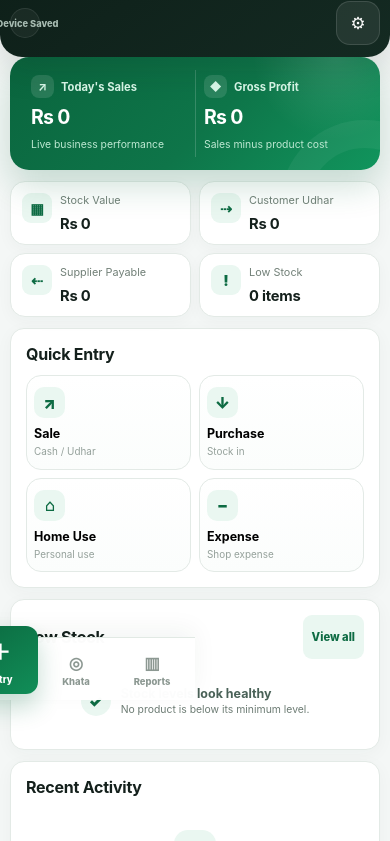
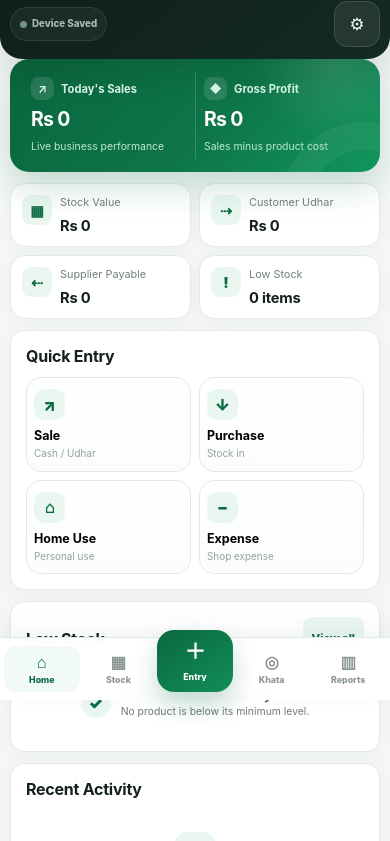
Before and after one commit to atifalhaditex-lang/master-super-store-assistant, a plain HTML site: page index.html in a window 390 px wide. Shown: the part 144-985 px from the top of the page. Drawn offline with Linux system fonts and the light colour scheme.

Commit message:
Add files via upload

```diff
--- a/index.html
+++ b/index.html
@@ -9,7 +9,7 @@
 <meta content="width=device-width, initial-scale=1.0, maximum-scale=1.0" name="viewport"/>
 <meta content="#0f172a" name="theme-color"/>
 <title>MASTER SUPER STORE</title>
-<link href="style.css?v=final-v8-clean" rel="stylesheet"/>
+<link href="style.css?v=mobile-screen-v9" rel="stylesheet"/>
 <link href="./manifest.webmanifest" rel="manifest"/>
 <meta content="#0b1220" name="theme-color"/>
 <meta content="yes" name="apple-mobile-web-app-capable"/>
@@ -184,7 +184,7 @@
 <script src="https://www.gstatic.com/firebasejs/10.12.2/firebase-app-compat.js"></script>
 <script src="https://www.gstatic.com/firebasejs/10.12.2/firebase-auth-compat.js"></script>
 <script src="https://www.gstatic.com/firebasejs/10.12.2/firebase-firestore-compat.js"></script>
-<script src="firebase-config.js?v=final-v8-clean"></script>
-<script src="app.js?v=final-v8-clean"></script>
+<script src="firebase-config.js?v=mobile-screen-v9"></script>
+<script src="app.js?v=mobile-screen-v9"></script>
 </body>
 </html>
--- a/service-worker.js
+++ b/service-worker.js
@@ -1,4 +1,4 @@
-const CACHE="mss-final-v8-clean";
+const CACHE="mss-mobile-screen-v9";
 const APP_SHELL=["./","./index.html","./style.css","./app.js","./firebase-config.js","./manifest.webmanifest","./icon-192.svg","./icon-512.svg"];
 
 self.addEventListener("install",event=>{
--- a/style.css
+++ b/style.css
@@ -993,3 +993,161 @@ input,select,textarea,button{max-width:100%;min-width:0}
     padding-top:10px!important;
   }
 }
+
+
+/* ==========================================================
+   FINAL V9 — EXACT MOBILE SCREENSHOT FIX
+   ========================================================== */
+@media(max-width:768px){
+  html,body{
+    width:100%!important;
+    max-width:100%!important;
+    overflow-x:hidden!important;
+  }
+
+  .app-shell{
+    width:100%!important;
+    max-width:100%!important;
+    margin:0!important;
+    overflow-x:hidden!important;
+  }
+
+  .topbar{
+    width:100%!important;
+    max-width:100%!important;
+    overflow:hidden!important;
+    padding-left:12px!important;
+    padding-right:12px!important;
+  }
+
+  .brand-wrap,
+  .brand-copy,
+  .header-actions{
+    width:100%!important;
+    max-width:100%!important;
+    min-width:0!important;
+  }
+
+  .fixed-owner-box{
+    width:100%!important;
+    max-width:100%!important;
+    min-width:0!important;
+  }
+
+  .header-actions{
+    display:grid!important;
+    grid-template-columns:minmax(0,1fr) 48px!important;
+    align-items:center!important;
+    gap:10px!important;
+  }
+
+  .sync-status,
+  .sync-status.local,
+  .sync-status.synced,
+  .sync-status.syncing,
+  .sync-status.error{
+    width:max-content!important;
+    min-width:0!important;
+    max-width:100%!important;
+    height:auto!important;
+    min-height:34px!important;
+    padding:7px 11px!important;
+    margin:0!important;
+    font-size:.64rem!important;
+    line-height:1!important;
+    justify-self:start!important;
+    overflow:hidden!important;
+    text-overflow:ellipsis!important;
+    white-space:nowrap!important;
+  }
+
+  .sync-status span{
+    flex:0 0 7px!important;
+    width:7px!important;
+    height:7px!important;
+  }
+
+  .icon-btn{
+    width:46px!important;
+    height:46px!important;
+    min-width:46px!important;
+    justify-self:end!important;
+  }
+
+  main{
+    width:100%!important;
+    max-width:100%!important;
+    overflow-x:hidden!important;
+  }
+
+  .bottom-nav{
+    position:fixed!important;
+    left:0!important;
+    right:0!important;
+    bottom:0!important;
+    transform:none!important;
+    width:100%!important;
+    max-width:100%!important;
+    margin:0!important;
+    display:grid!important;
+    grid-template-columns:repeat(5,minmax(0,1fr))!important;
+    gap:2px!important;
+    padding:8px max(6px,env(safe-area-inset-right))
+            max(8px,env(safe-area-inset-bottom))
+            max(6px,env(safe-area-inset-left))!important;
+    overflow:visible!important;
+  }
+
+  .bottom-nav .nav-btn{
+    width:100%!important;
+    min-width:0!important;
+    max-width:none!important;
+    margin-left:0!important;
+    margin-right:0!important;
+    padding:7px 2px!important;
+    overflow:hidden!important;
+  }
+
+  .bottom-nav .nav-btn small{
+    display:block!important;
+    width:100%!important;
+    max-width:100%!important;
+    font-size:.58rem!important;
+    line-height:1.1!important;
+    white-space:nowrap!important;
+    overflow:hidden!important;
+    text-overflow:ellipsis!important;
+    text-align:center!important;
+  }
+
+  .bottom-nav .nav-icon{
+    line-height:1!important;
+  }
+
+  .main-entry{
+    margin-top:-16px!important;
+    min-height:62px!important;
+    border-radius:17px!important;
+  }
+}
+
+@media(max-width:390px){
+  .topbar{
+    padding-left:10px!important;
+    padding-right:10px!important;
+  }
+  .sync-status,
+  .sync-status.local,
+  .sync-status.synced,
+  .sync-status.syncing,
+  .sync-status.error{
+    font-size:.61rem!important;
+    padding:7px 9px!important;
+  }
+  .bottom-nav{
+    padding-left:4px!important;
+    padding-right:4px!important;
+    gap:1px!important;
+  }
+  .bottom-nav .nav-btn small{font-size:.55rem!important}
+}
```
Also changed, not shown: FINAL_SETUP_CHECKLIST.txt (+9 -13 lines), README.txt.
